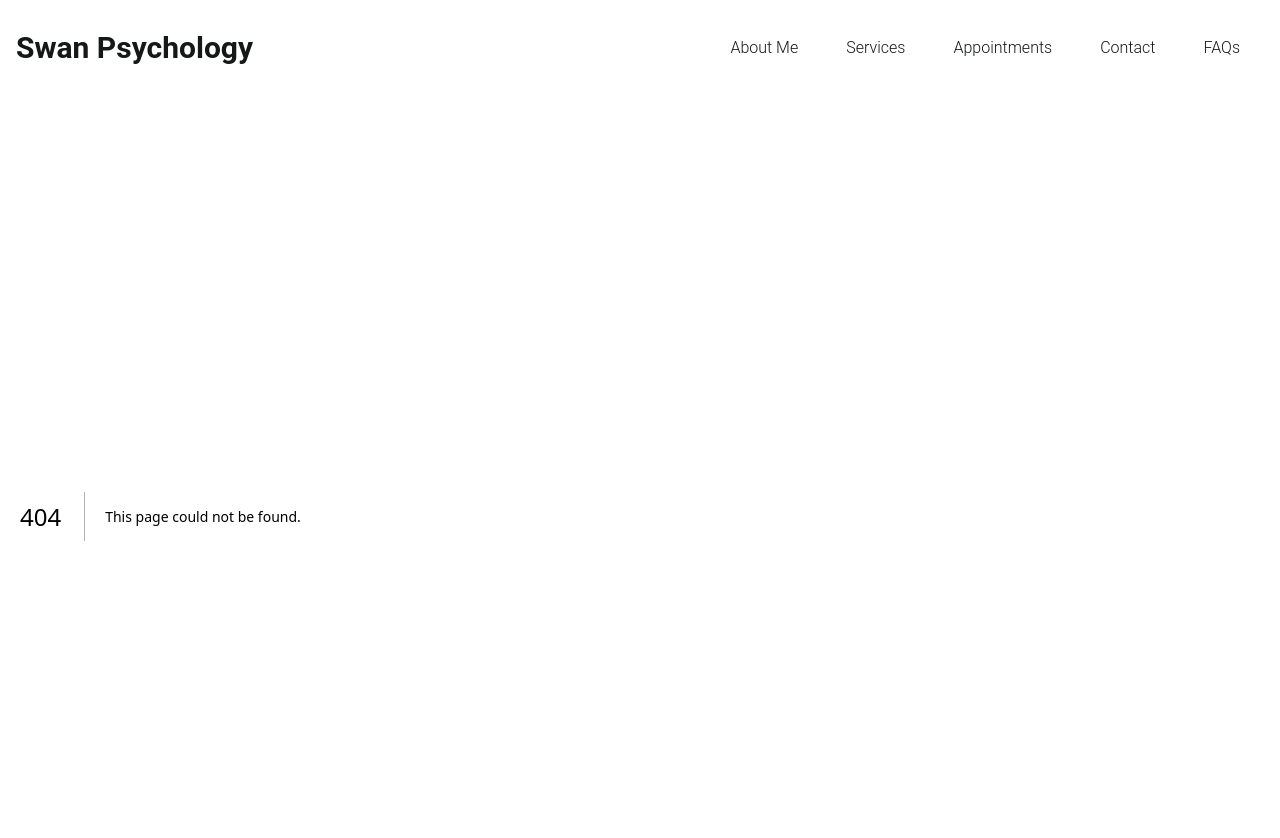
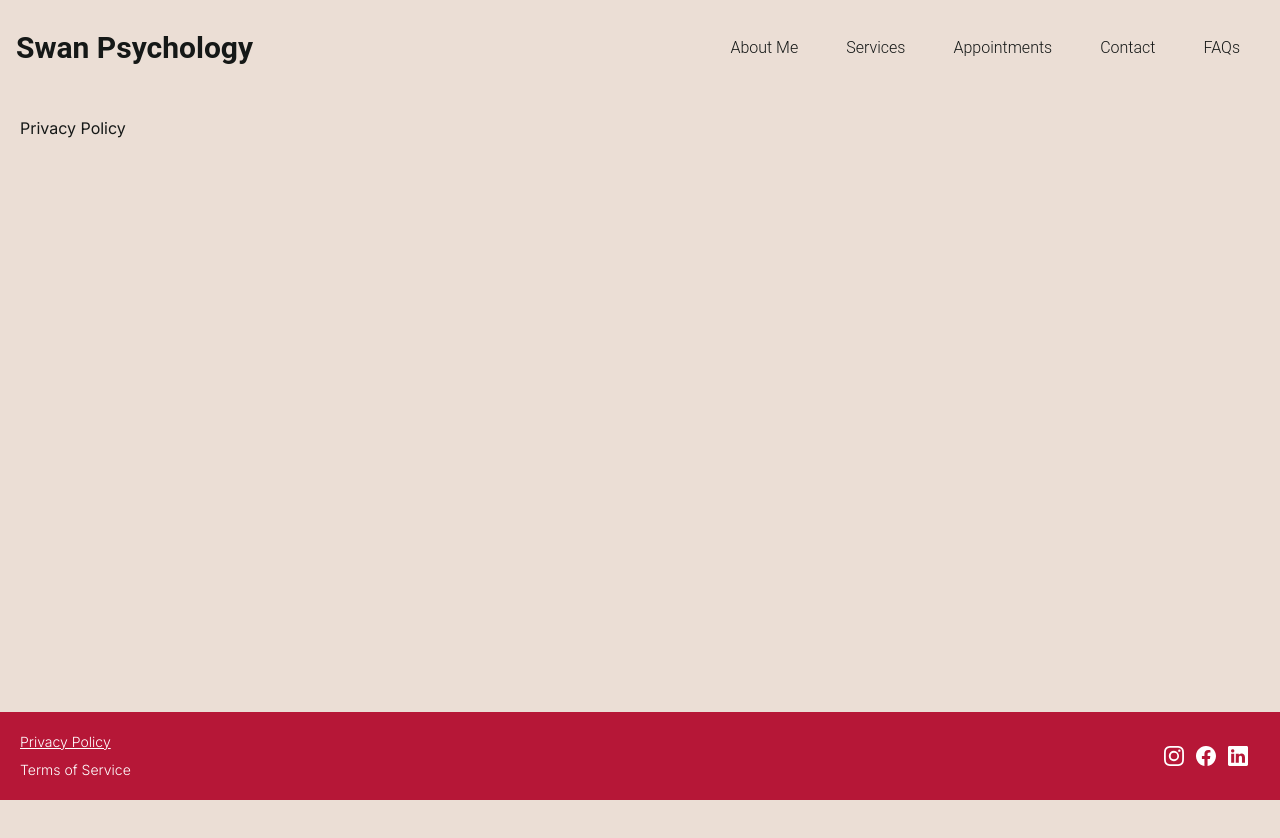
Before and after one commit to filipalacerda/swanpsychology, a Next.js app: page /privacy-policy in a window 1280 px wide. Before the commit this address had no page. Shown: the top 838 px of the page. After the commit the page ends 800 px from the top, so only its background shows below. Built offline with nearby package versions, Linux system fonts and the light colour scheme.

Commit message:
Adds footer

```diff
--- /dev/null
+++ b/app/components/footer/index.tsx
@@ -0,0 +1,69 @@
+"use client";
+import Link from "next/link";
+import { usePathname } from "next/navigation";
+import { BsInstagram } from "react-icons/bs";
+import { BsFacebook } from "react-icons/bs";
+import { BsLinkedin } from "react-icons/bs";
+
+const Footer = () => {
+  const currentPath = usePathname();
+
+  return (
+    <footer className="absolute left-0 right-0 bottom-0 bg-red text-white p-5 font-light text-sm">
+      <section className="flex justify-between">
+        <section>
+          <ul>
+            <li className="mb-2">
+              <Link
+                href="/privacy-policy"
+                className={`${
+                  currentPath === "/privacy-policy" && "underline"
+                }`}
+              >
+                Privacy Policy
+              </Link>
+            </li>
+            <li>
+              <Link
+                href="/terms-service"
+                className={`${currentPath === "/terms-service" && "underline"}`}
+              >
+                Terms of Service
+              </Link>
+            </li>
+          </ul>
+        </section>
+        <section className="flex items-center">
+          <a
+            href=""
+            aria-label="instagram account"
+            className="mr-3"
+            target="_blank"
+          >
+            <BsInstagram size={20} />
+          </a>
+
+          <a
+            href=""
+            aria-label="facebook account"
+            className="mr-3"
+            target="_blank"
+          >
+            <BsFacebook size={20} />
+          </a>
+
+          <a
+            href=""
+            aria-label="linkedin account"
+            className="mr-3"
+            target="_blank"
+          >
+            <BsLinkedin size={20} />
+          </a>
+        </section>
+      </section>
+    </footer>
+  );
+};
+
+export default Footer;
--- a/app/components/navigationalHeader/index.tsx
+++ b/app/components/navigationalHeader/index.tsx
@@ -49,7 +49,7 @@ const NavigationalHeader = () => {
         </ul>
 
         {/* Mobile Navigation Icon */}
-        <div className="block md:hidden">
+        <div className="block md:hidden text-[#151817]">
           {!nav && (
             <button onClick={handleNav}>
               <AiOutlineMenu size={20} aria-label="Open navigation menu" />
@@ -74,7 +74,7 @@ const NavigationalHeader = () => {
               <Link href="/">Swan Psychology</Link>
             </h1>
 
-            <button onClick={handleNav} className="p-2.5">
+            <button onClick={handleNav} className="p-2.5 text-[#151817]">
               <AiOutlineClose size={20} aria-label="Close Navigation menu" />
             </button>
             <div className="blick md:hidden">{nav && <button></button>}</div>
--- a/app/layout.tsx
+++ b/app/layout.tsx
@@ -3,6 +3,7 @@ import { Inter } from "next/font/google";
 import "./globals.css";
 
 import NavigationalHeader from "./components/navigationalHeader";
+import Footer from "./components/footer";
 
 const inter = Inter({ subsets: ["latin"] });
 
@@ -19,10 +20,11 @@ export default function RootLayout({
   return (
     <html lang="en">
       <body className={inter.className}>
-        <section>
+        <section className="text-[#151817]">
           <NavigationalHeader />
           <section className="flex p-5">{children}</section>
         </section>
+        <Footer />
       </body>
     </html>
   );
--- /dev/null
+++ b/app/privacy-policy/page.tsx
@@ -0,0 +1,5 @@
+const PrivacyPolicy = () => {
+  return <div>Privacy Policy</div>;
+};
+
+export default PrivacyPolicy;
--- /dev/null
+++ b/app/terms-service/page.tsx
@@ -0,0 +1,5 @@
+const TermsService = () => {
+  return <div>Terms of Service</div>;
+};
+
+export default TermsService;
--- a/tailwind.config.ts
+++ b/tailwind.config.ts
@@ -23,6 +23,7 @@ const config: Config = {
       tumeric: "#ceb04b",
       fountainBlue: "#54bec6",
       green: "#90c2c2",
+      white: "#ffffff",
     },
     fontFamily: {
       roboto: ["Roboto", "sans-serif"],
```
